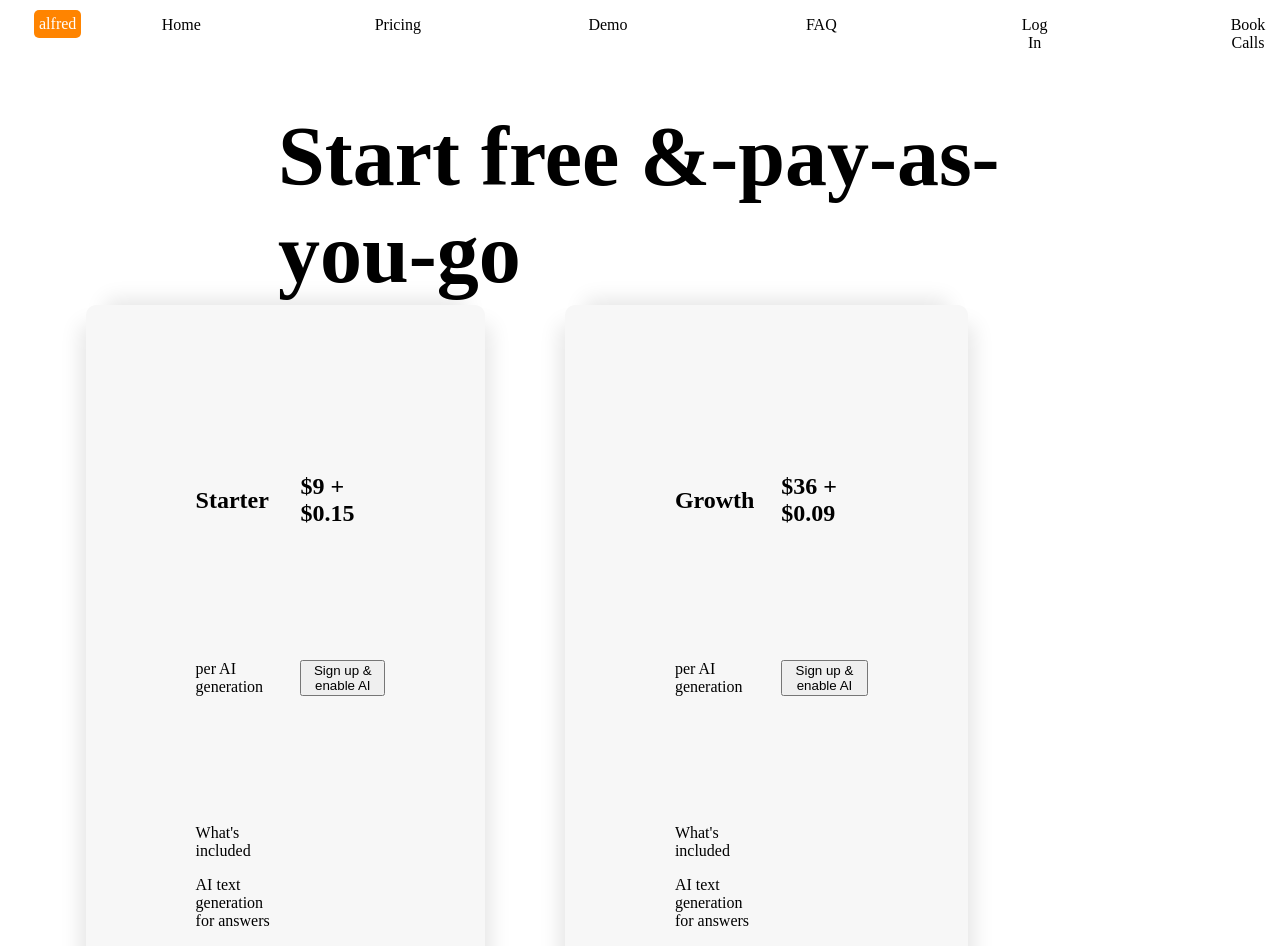
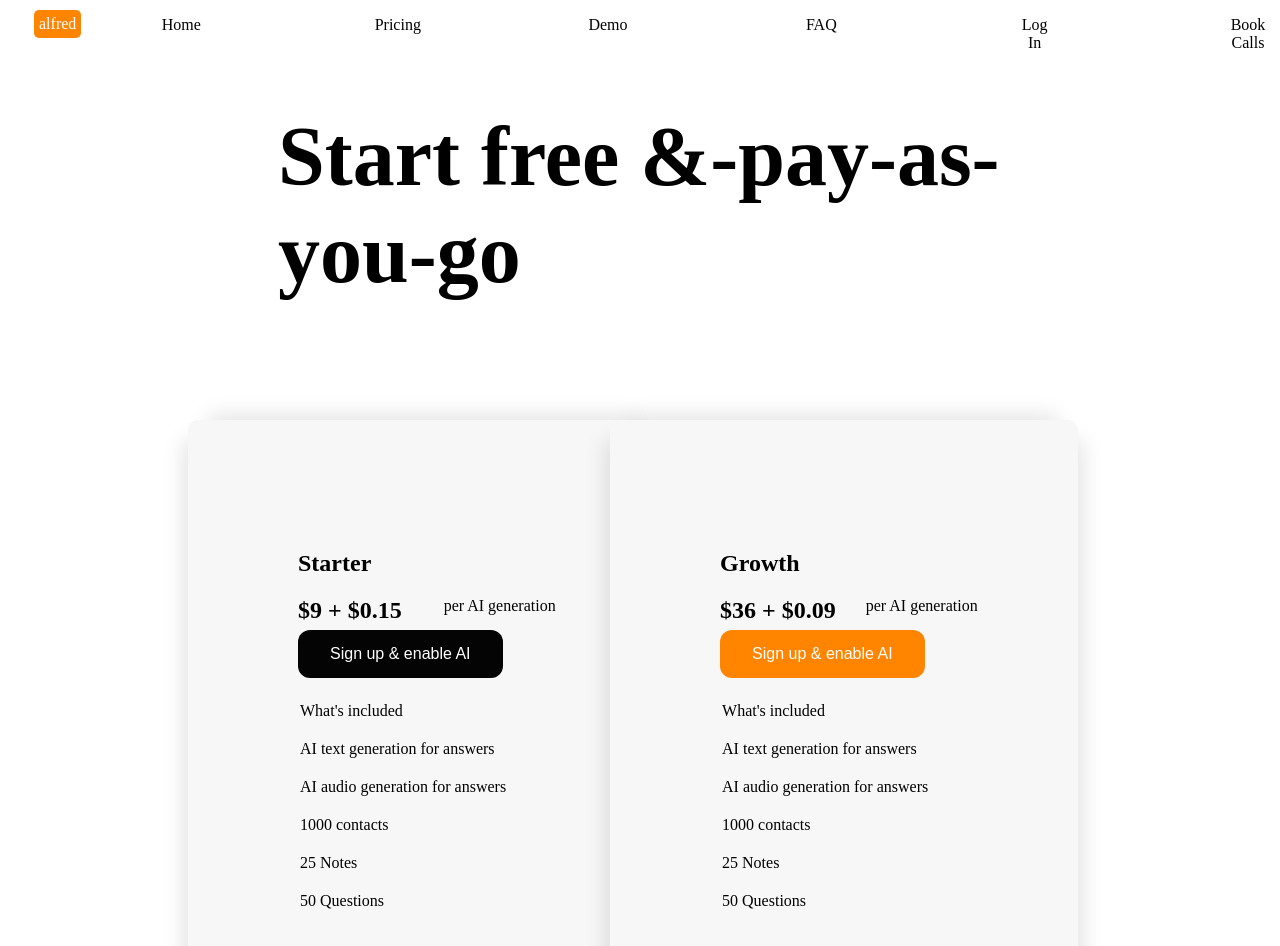
Before and after one commit to Jegedeglory/alfred, a React (Create React App) app: page / in a window 1280 px wide. Shown: the top 946 px of the page. Built offline with nearby package versions, Linux system fonts and the light colour scheme.

Commit message:
New file Added

```diff
--- a/src/components/Header/Header.css
+++ b/src/components/Header/Header.css
@@ -25,16 +25,16 @@
     transform: translate(-50, -50%);
     height: 50%;
     width: 50%;
-    justify-content: center;
-    align-items: center;
+    justify-content: flex-start;
+    align-items: flex-start;
 }
 
 .divider {
-    display: grid;
+    display: block;
     grid-template-columns: 1fr 1fr;
     grid-gap: 20px;
-    height: 100%;
-    width: 50%;
+    height: 80%;
+    width: 80%;
     padding: 10px 0 0 10px;
     border-radius: 10px;
     margin: 10px;
@@ -43,23 +43,54 @@
     align-items: center;
     justify-content: center;
     background: rgb(247, 247, 247);
+    margin-left: auto;
+    margin-right: auto;
 }
 
 .main-phrase {
+    display: inline-block;
+    display: grid;
 }
 
 .money-phrase {
+    width: 75%;
+    display: inline;
+}
+.AI-phrase-side {
 
 }
 
 .butn {
-
+    background-color: #040404;
+    color: #fff;
+    border: none;
+    padding: 15px 32px;
+    text-align: center;
+    text-decoration: none;
+    display: inline-block;
+    font-size: 16px;
+    border-radius: 12px;
+    margin: 6px auto;
 }
 
 .second-btn {
-
+ background-color: rgb(255, 132, 0);
 }
 
 .AI-phrase {
+    float: right;
+    padding: 0;
+    margin: 0;
+    display: inline;
+    left: 20px;
+}
+
+p {
+    display: flex;
+    padding: 2px;
+    grid-template-columns: repeat(3, 1fr);
+}
+
+.included {
 
 }
--- a/src/components/Header/Header.jsx
+++ b/src/components/Header/Header.jsx
@@ -15,15 +15,15 @@ const Header = () => (
         <div className='divider'>
           <h2 className='main-phrase'>Starter</h2>
           <h2 className='money-phrase'>$9 + $0.15</h2>
-          <p>per AI generation</p>
+          <p className='AI-phrase'>per AI generation</p>
           <button className='butn'>Sign up & enable AI</button>
           <div className='paragraph'>
             <p>What's included</p>
-          <p className='AI-phrase'>AI text generation for answers</p>
-          <p className='AI-phrase'>AI audio generation for answers</p>
-          <p className='AI-phrase'>1000 contacts</p>
-          <p className='AI-phrase'>25 Notes</p>
-          <p className='AI-phrase'>50 Questions</p>
+          <p>AI text generation for answers</p>
+          <p>AI audio generation for answers</p>
+          <p>1000 contacts</p>
+          <p>25 Notes</p>
+          <p>50 Questions</p>
           </div>
         </div>
         <div className='divider'>
@@ -32,12 +32,12 @@ const Header = () => (
           <p className='AI-phrase'>per AI generation</p>
           <button className='butn second-btn'>Sign up & enable AI</button>
           <div className='paragraph'>
-            <p>What's included</p>
-          <p className='AI-phrase'>AI text generation for answers</p>
-          <p className='AI-phrase'>AI audio generation for answers</p>
-          <p className='AI-phrase'>1000 contacts</p>
-          <p className='AI-phrase'>25 Notes</p>
-          <p className='AI-phrase'>50 Questions</p>
+            <p className='included'>What's included</p>
+          <p>AI text generation for answers</p>
+          <p>AI audio generation for answers</p>
+          <p>1000 contacts</p>
+          <p>25 Notes</p>
+          <p>50 Questions</p>
           </div>
         </div>
         </div>
```
